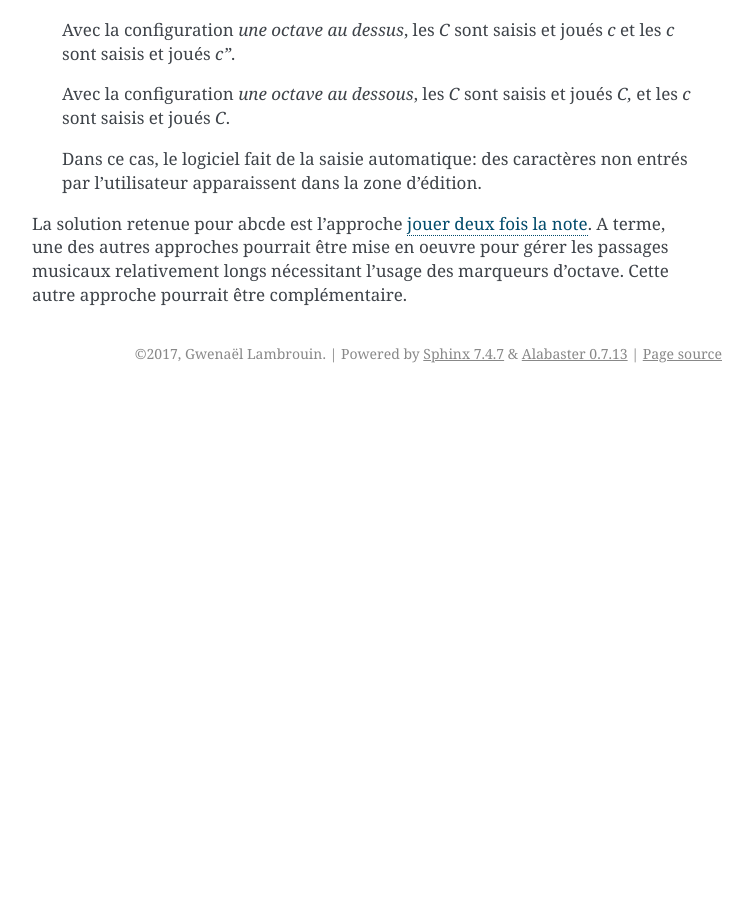
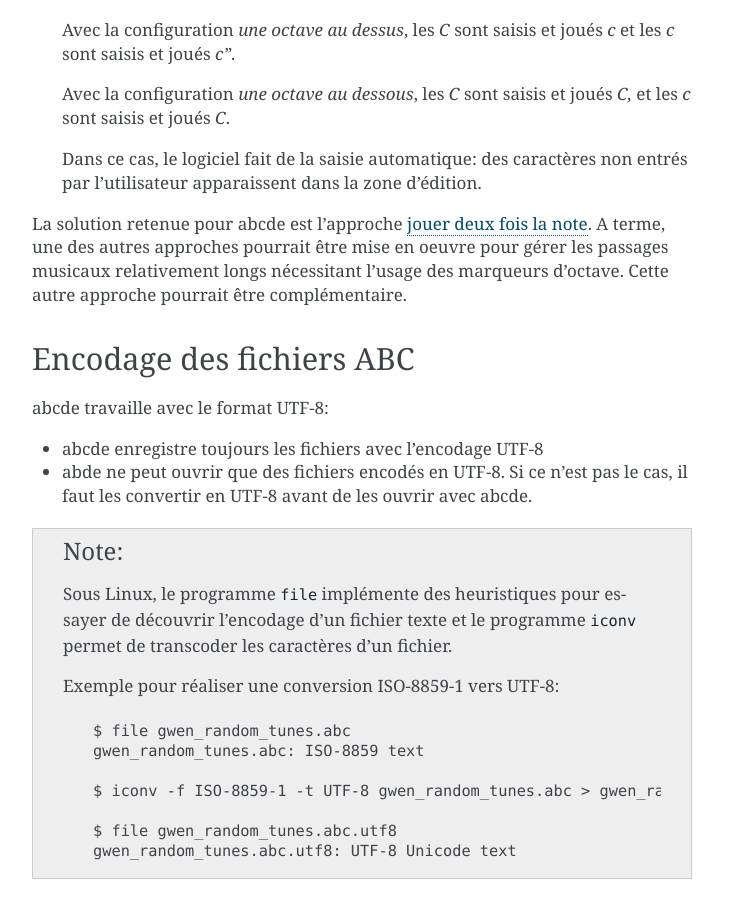
Before and after one commit to glm35/abcted, a Sphinx documentation site: the page built from docs/design.rst, in a window 1280 px wide and 900 px high, scrolled down 1774 px. Shown: the whole window, without its empty margins (388-1141 px from the left). Built offline with Sphinx 7.4.7, drawn with Linux system fonts in a browser that asks for light colours; before the commit the page ends 2167 px from its top, so only the background shows below that; some of the changed text lies outside the part shown.

Commit message:
open: handle UnicodeDecodeError
abcde only handles ABC files encoded in UTF-8. Display an error message if the
user tries to open a file not encoded in UTF-8.

```diff
--- a/docs/design.rst
+++ b/docs/design.rst
@@ -102,3 +102,29 @@ l'usage des marqueurs d'octave. Cette autre approche pourrait être
 complémentaire.
 
 .. _Note names, MIDI numbers and frequencies: http://newt.phys.unsw.edu.au/jw/notes.html
+
+
+Encodage des fichiers ABC
+-------------------------
+
+abcde travaille avec le format UTF-8:
+
+* abcde enregistre toujours les fichiers avec l'encodage UTF-8
+
+* abde ne peut ouvrir que des fichiers encodés en UTF-8. Si ce n'est pas le cas, il faut les convertir
+  en UTF-8 avant de les ouvrir avec abcde.
+
+.. note::
+
+   Sous Linux,  le programme ``file`` implémente des heuristiques pour essayer de découvrir l'encodage
+   d'un fichier texte et le programme ``iconv`` permet de transcoder les caractères d'un fichier.
+
+   Exemple pour réaliser une conversion ISO-8859-1 vers UTF-8::
+
+     $ file gwen_random_tunes.abc
+     gwen_random_tunes.abc: ISO-8859 text
+
+     $ iconv -f ISO-8859-1 -t UTF-8 gwen_random_tunes.abc > gwen_random_tunes.abc.utf8
+
+     $ file gwen_random_tunes.abc.utf8
+     gwen_random_tunes.abc.utf8: UTF-8 Unicode text
```
Also changed, not shown: 1 other file.
